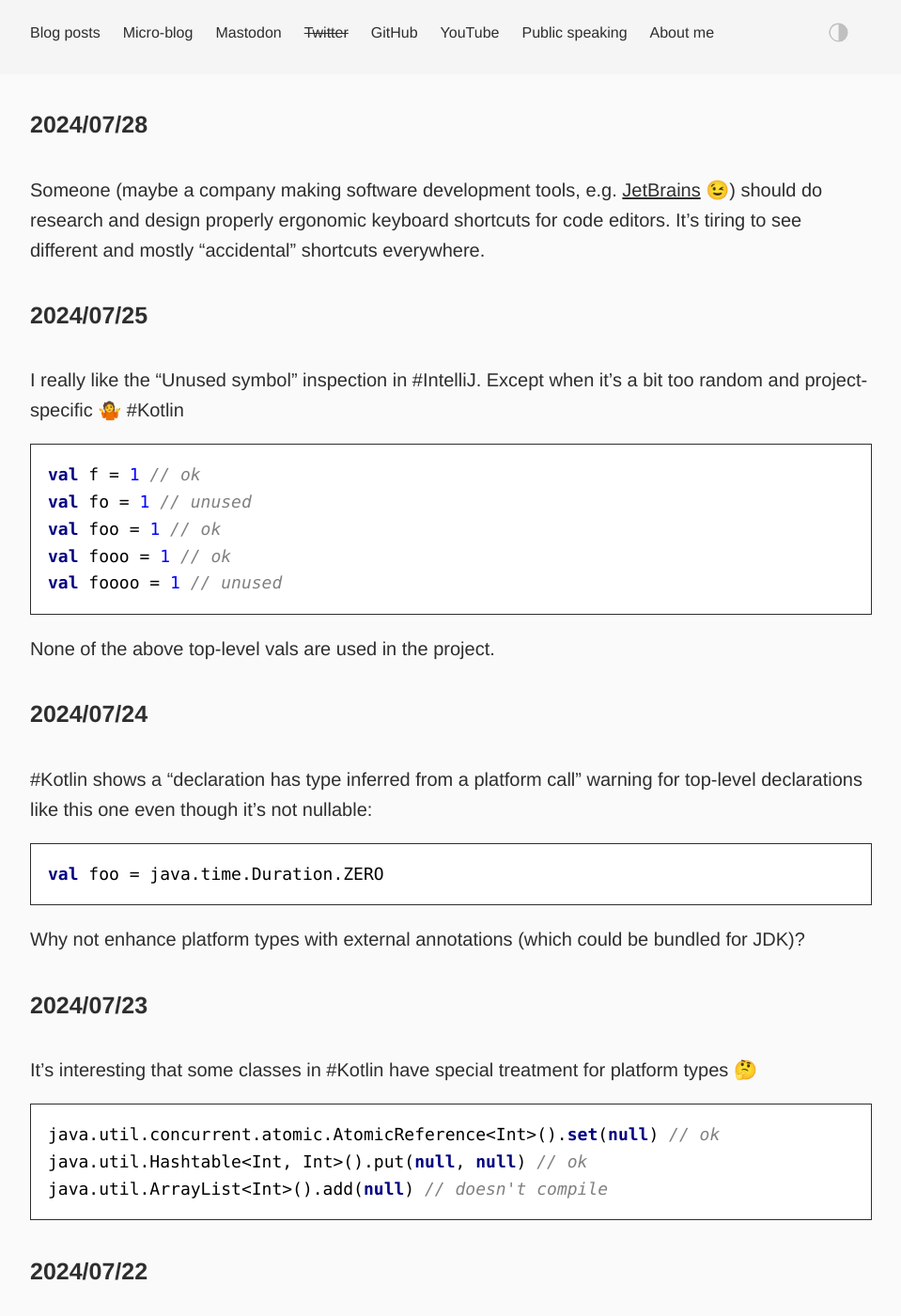
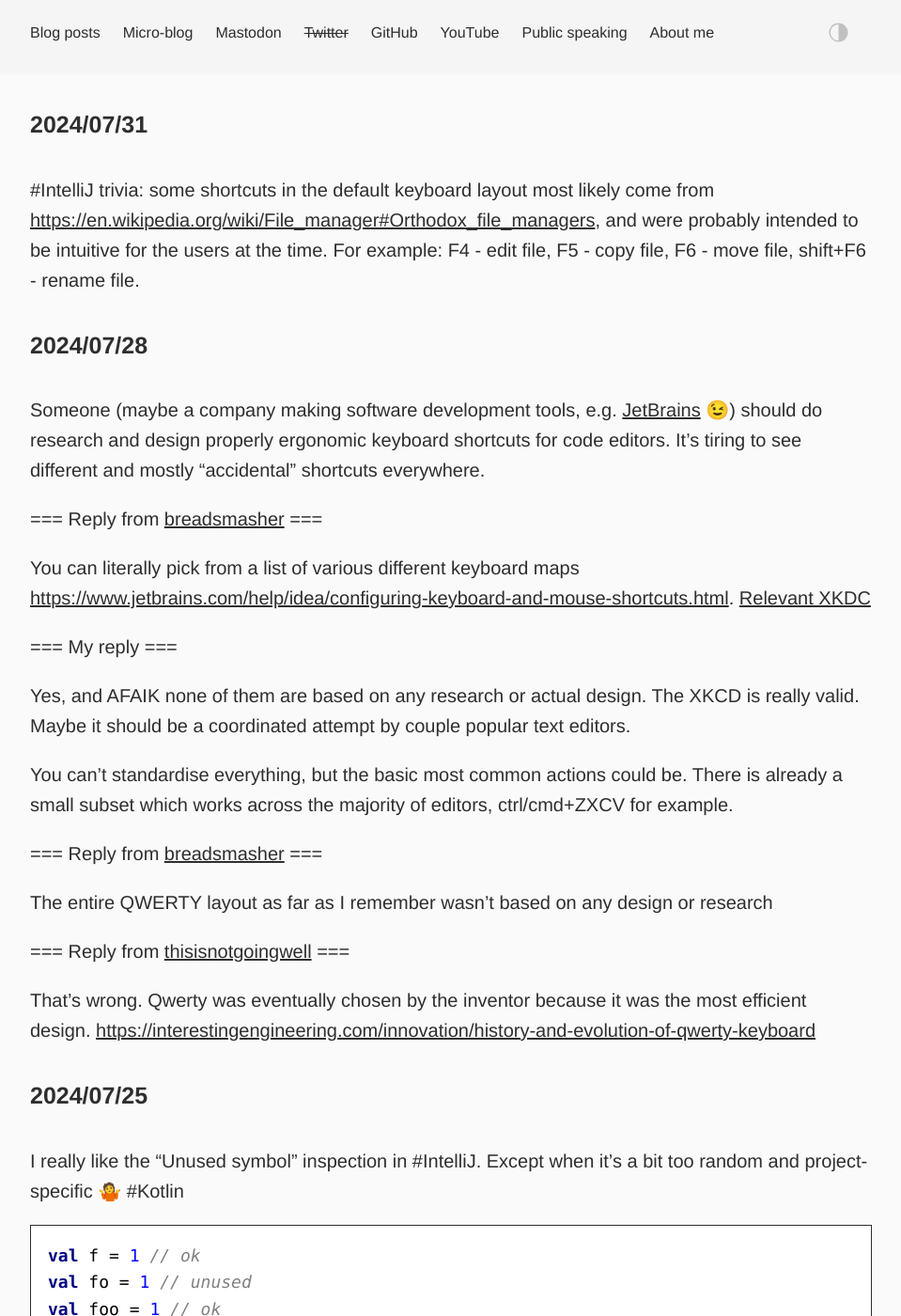
Before and after one commit to dkandalov/dkandalov.github.io, a Jekyll site: the page built from micro-blog.md, in a window 1280 px wide and 1400 px high. Shown: the whole window at 94% size, without its empty margins (160-1119 px from the left). Built offline with Jekyll 4.4.1, drawn with Linux system fonts in a browser that asks for light colours.

Commit message:
updated micro-blog

```diff
--- a/micro-blog.md
+++ b/micro-blog.md
@@ -3,8 +3,29 @@ layout: post
 permalink: /micro-blog/
 ---
 
+#### 2024/07/31
+#IntelliJ trivia: some shortcuts in the default keyboard layout most likely come from <https://en.wikipedia.org/wiki/File_manager#Orthodox_file_managers>, and were probably intended to be intuitive for the users at the time. For example: F4 - edit file, F5 - copy file, F6 - move file, shift+F6 - rename file.
+
 #### 2024/07/28
 Someone (maybe a company making software development tools, e.g. [JetBrains](https://twitter.com/jetbrains) 😉) should do research and design properly ergonomic keyboard shortcuts for code editors. It's tiring to see different and mostly "accidental" shortcuts everywhere.
+
+=== Reply from [breadsmasher](https://mastodon.social/@breadsmasher@lemmy.world) ===
+
+You can literally pick from a list of various different keyboard maps <https://www.jetbrains.com/help/idea/configuring-keyboard-and-mouse-shortcuts.html>. [Relevant XKDC](https://xkcd.com/927)
+
+=== My reply ===
+
+Yes, and AFAIK none of them are based on any research or actual design. The XKCD is really valid. Maybe it should be a coordinated attempt by couple popular text editors.
+
+You can't standardise everything, but the basic most common actions could be. There is already a small subset which works across the majority of editors, ctrl/cmd+ZXCV for example.
+
+=== Reply from [breadsmasher](https://mastodon.social/@breadsmasher@lemmy.world) ===
+
+The entire QWERTY layout as far as I remember wasn’t based on any design or research
+
+=== Reply from [thisisnotgoingwell](https://mastodon.social/@thisisnotgoingwell@programming.dev) ===
+
+That’s wrong. Qwerty was eventually chosen by the inventor because it was the most efficient design. <https://interestingengineering.com/innovation/history-and-evolution-of-qwerty-keyboard>
 
 #### 2024/07/25
 I really like the "Unused symbol" inspection in #IntelliJ. Except when it's a bit too random and project-specific 🤷‍ #Kotlin
```
